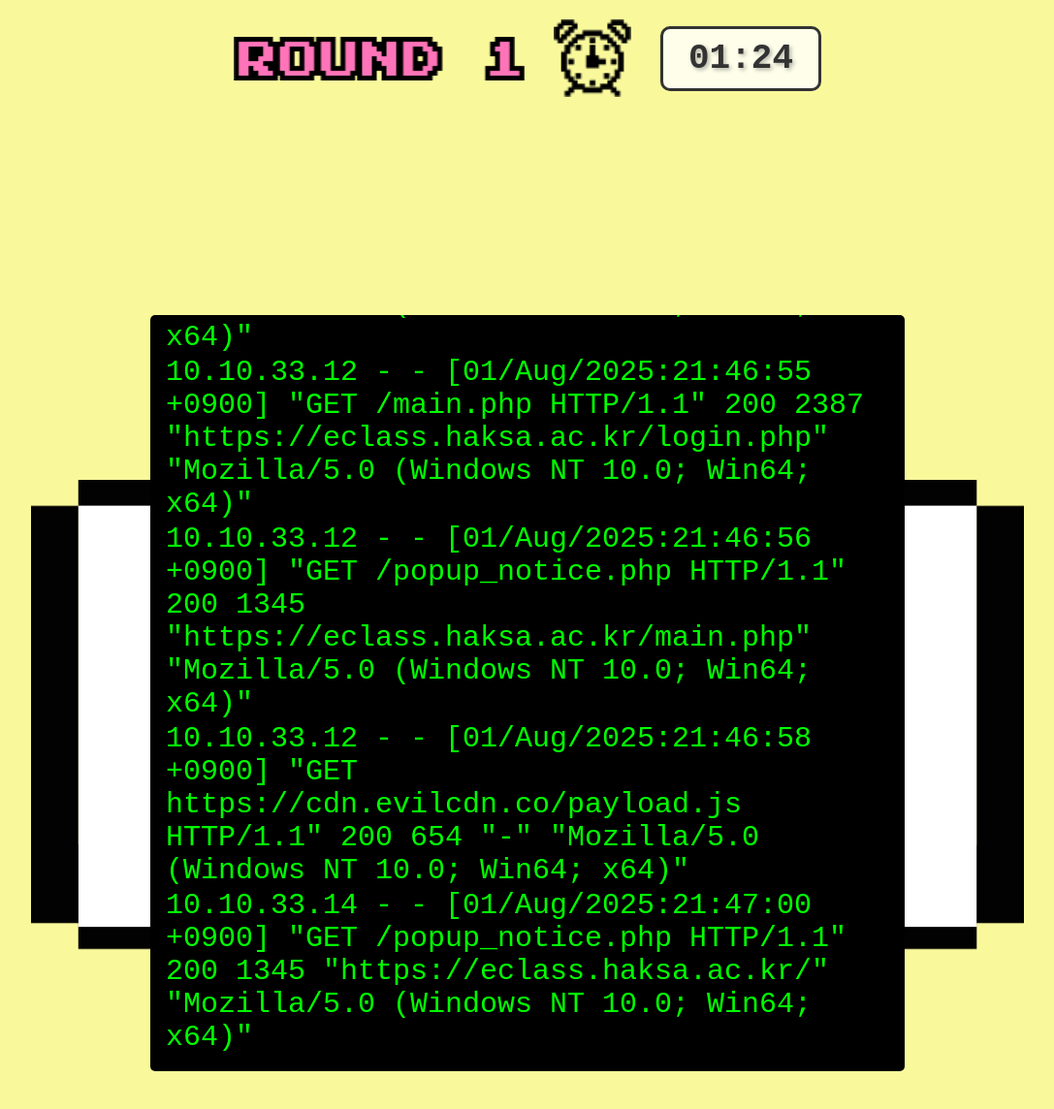
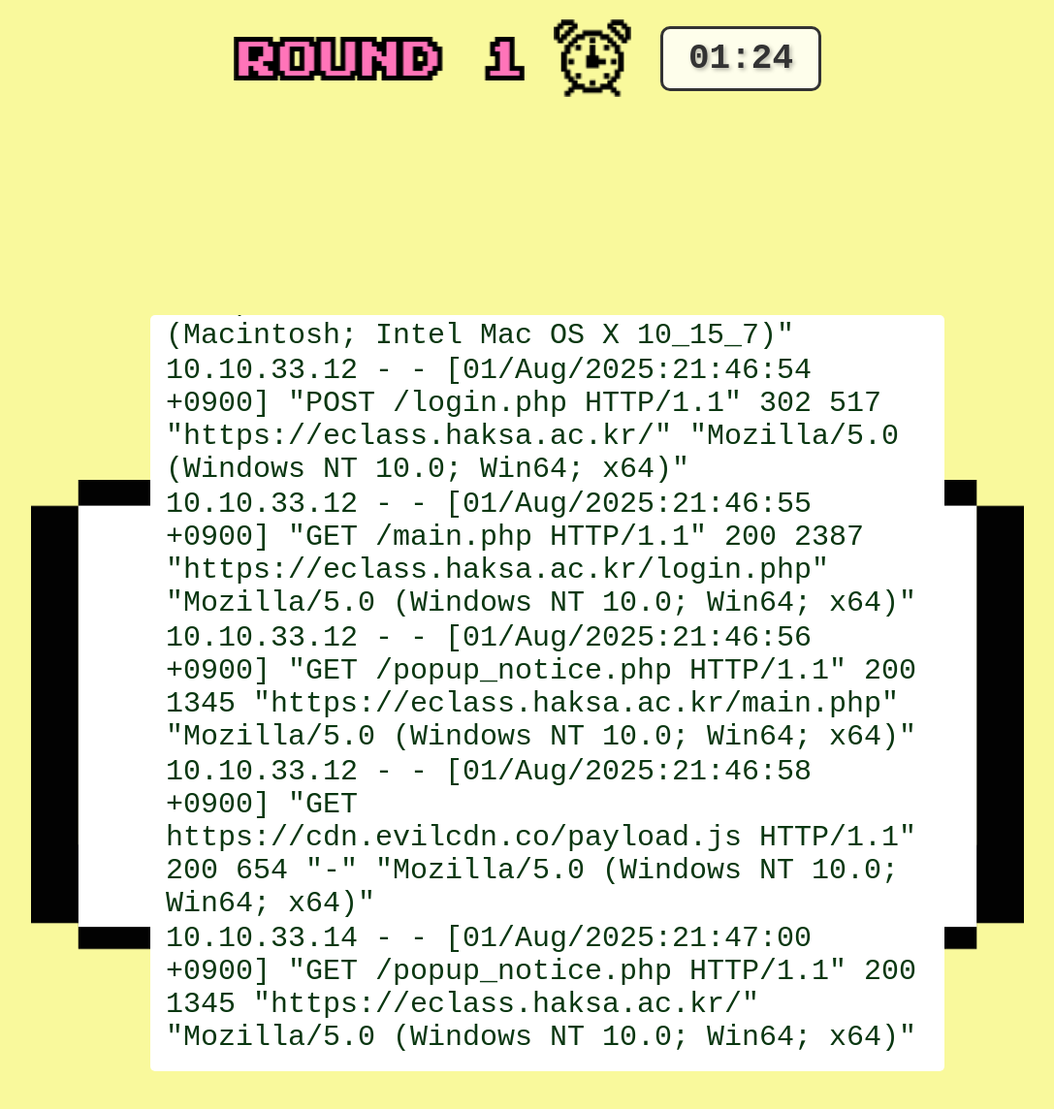
Before and after one commit to SWU-SWING/findthehacker, a Flask app: page /round1 in a window 1280 px wide. Shown: the top 1144 px of the page at 97% size, without its empty margins (96-1183 px from the left). Run offline with Flask 3, Linux system fonts and the light colour scheme.

Commit message:
round1 fixed

```diff
--- a/templates/round1.html
+++ b/templates/round1.html
@@ -90,16 +90,18 @@
             position: absolute;
             top: 15%;
             left: 12%;
-            right: 12%;
+            right: 25%;
             bottom: 25%;
-            background-color: #000;
-            color: #00FF00;
+            background-color: #ffffff;
+            color: #0A3711;
             font-family: 'Courier New', monospace;
             font-size: 30px;
             padding: 16px;
             overflow-y: auto;
             border-radius: 5px;
             box-sizing: border-box;
+            width : 80%;
+
         }
 
         .log-line {
```
